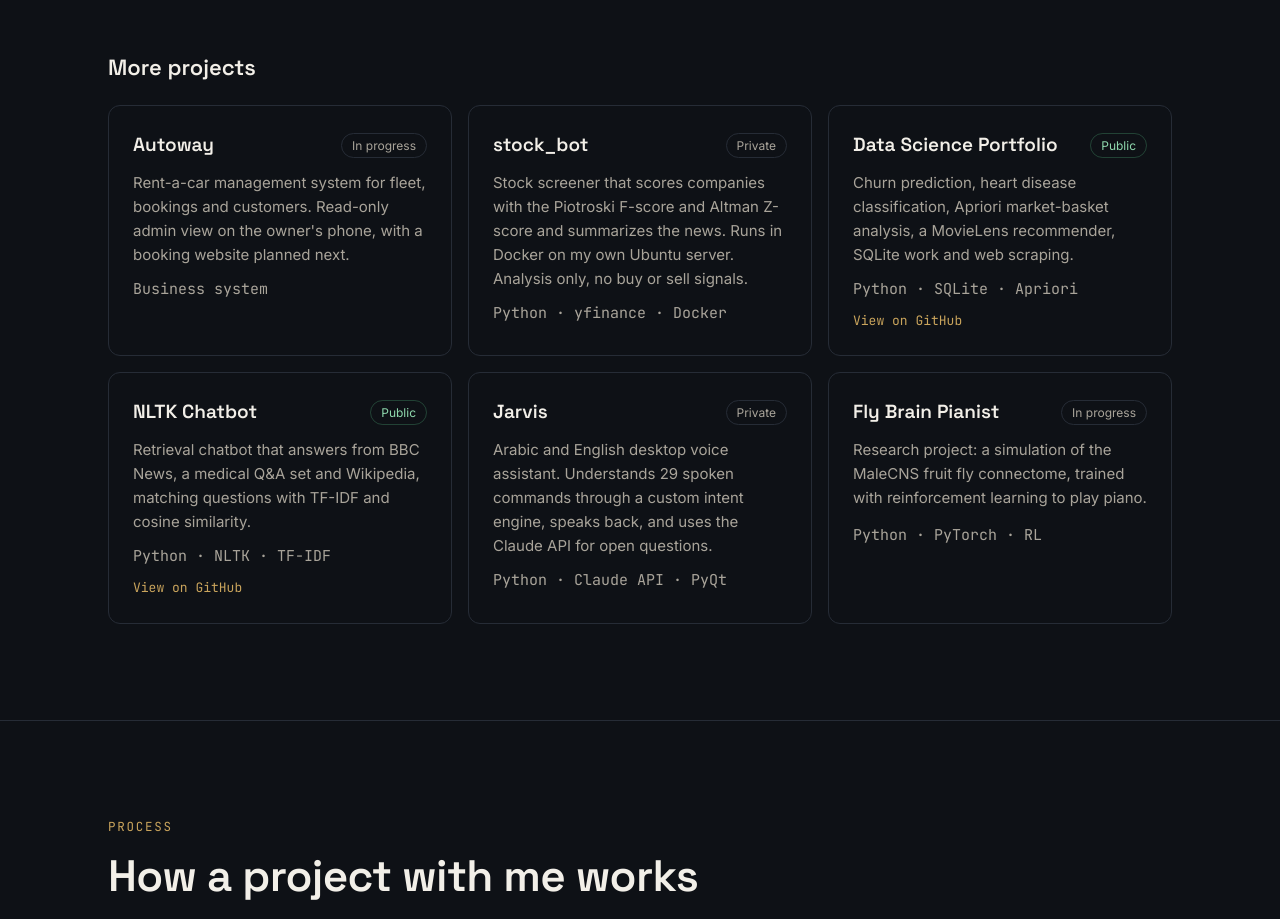
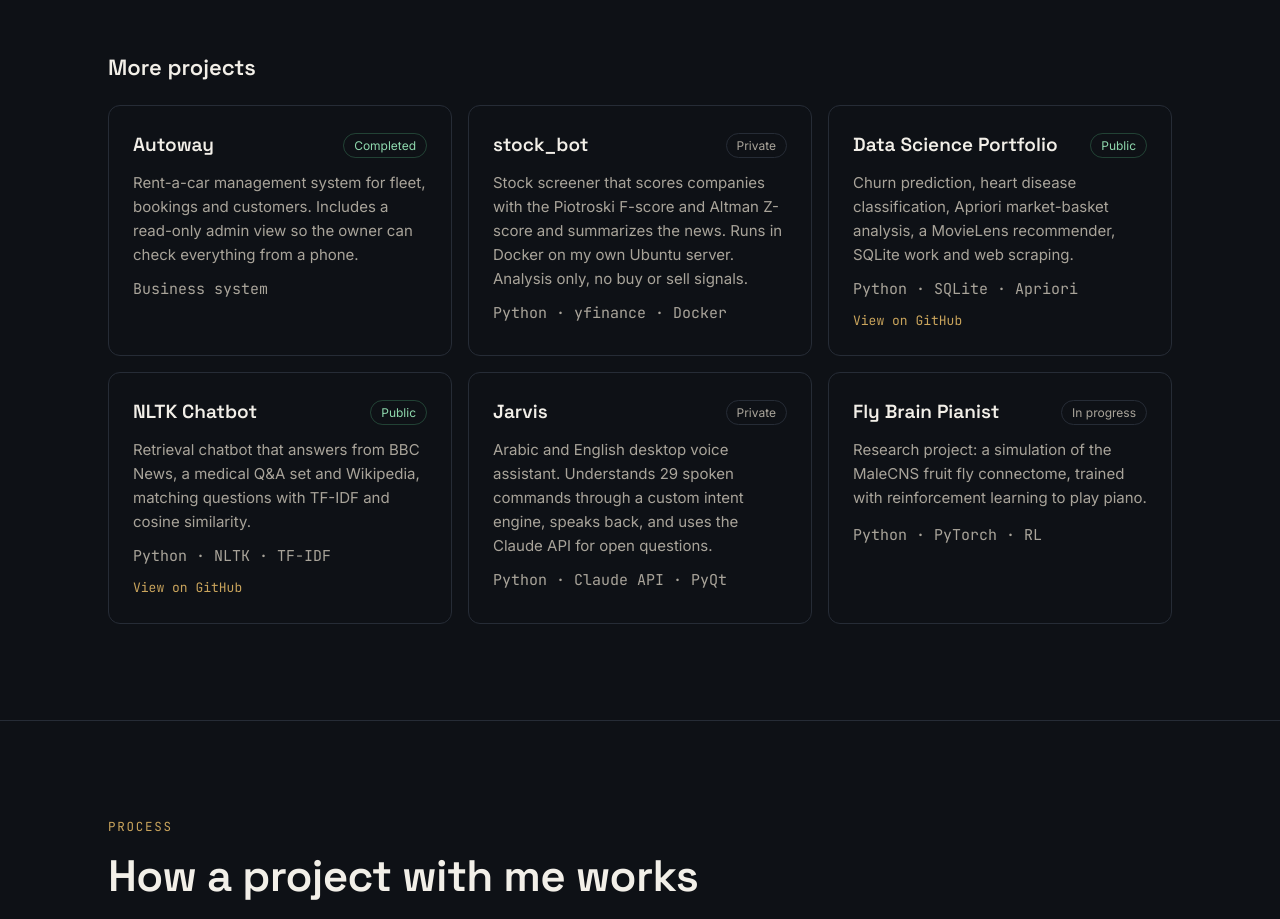
Before and after one commit to amirsalla7/port-site, a plain HTML site: page index.html in a window 1280 px wide. Shown: the part 3840-4759 px from the top of the page. Drawn offline with Linux system fonts and the light colour scheme.

Commit message:
Mark Autoway as completed
Co-Authored-By: Claude Opus 5.5 <noreply@anthropic.com>
Claude-Session: https://claude.ai/code/session_01HX5Vbd6oshXFSBexqhV524

```diff
--- a/index.html
+++ b/index.html
@@ -427,8 +427,8 @@ footer a:hover{color:var(--gold)}
       <h3 class="more-h"><span class="en">More projects</span><span class="ar">مشاريع أخرى</span></h3>
       <div class="projects">
         <div class="proj">
-          <div class="top"><h4>Autoway</h4><span class="state"><span class="en">In progress</span><span class="ar">قيد التطوير</span></span></div>
-          <p><span class="en">Rent-a-car management system for fleet, bookings and customers. Read-only admin view on the owner's phone, with a booking website planned next.</span><span class="ar">نظام إدارة لمكتب تأجير سيارات يشمل السيارات والحجوزات والعملاء. واجهة إدارة للقراءة فقط على هاتف المالك، وموقع حجز هو الخطوة القادمة.</span></p>
+          <div class="top"><h4>Autoway</h4><span class="state pub"><span class="en">Completed</span><span class="ar">مكتمل</span></span></div>
+          <p><span class="en">Rent-a-car management system for fleet, bookings and customers. Includes a read-only admin view so the owner can check everything from a phone.</span><span class="ar">نظام إدارة لمكتب تأجير سيارات يشمل السيارات والحجوزات والعملاء، مع واجهة إدارة للقراءة فقط يتابع منها المالك كل شيء من هاتفه.</span></p>
           <p class="tools"><span class="en">Business system</span><span class="ar">نظام أعمال</span></p>
         </div>
         <div class="proj">
```
